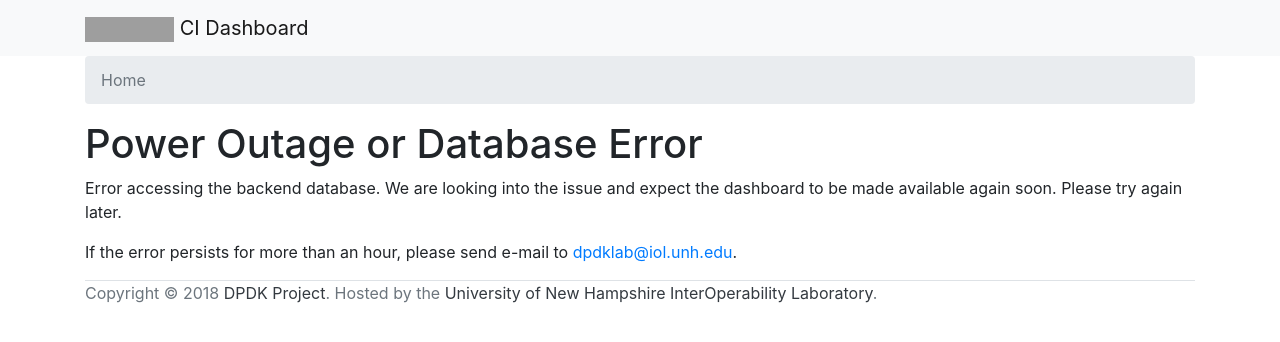
After one commit to zhoumin2/dpdk-ci-site, a Django app: template cisite/dashboard/templates/500.html in a window 1280 px wide. The commit adds this page. Shown: the top 342 px of the page. Run offline with Django 3.2, Linux system fonts and the light colour scheme; the template is opened without the code that fills it, so the values that code supplies are empty; parts of the project's set-up code (start-up, migrations or seed data) failed here and were passed over; some libraries are stand-ins or nearby versions; grey boxes are pictures that could not be loaded.

Commit message:
DPDKLAB-278: Add dashboard 500 Internal Server Error template
Add a template which renders a human-readable message that the backend
database is inaccessible. This template retains the navbar and footer
elements so that the user can still easily retry the request or access
the static links in the footer, but is otherwise static as required by
the default Django 500 error view.

```diff
--- a/cisite/cisite/settings_base.py
+++ b/cisite/cisite/settings_base.py
@@ -58,7 +58,9 @@ ROOT_URLCONF = 'cisite.urls'
 TEMPLATES = [
     {
         'BACKEND': 'django.template.backends.django.DjangoTemplates',
-        'DIRS': [],
+        'DIRS': [
+            BASE_DIR + '/templates/',
+        ],
         'APP_DIRS': True,
         'OPTIONS': {
             'context_processors': [
--- /dev/null
+++ b/cisite/dashboard/templates/500.html
@@ -0,0 +1,22 @@
+{% extends "base.html" %}
+
+{% comment %}
+This template does not receive any context information by design;
+everything in base.html that depends on any context item must be
+overriden in this template, or must be logically disabled when the
+item is not present.
+{% endcomment %}
+
+{% block navbar %}
+{% endblock %}
+
+{% block content %}
+    <h1>Power Outage or Database Error</h1>
+    <p>
+      Error accessing the backend database. We are looking into the issue and
+      expect the dashboard to be made available again soon. Please try again
+      later.
+    </p>
+    <p>If the error persists for more than an hour, please send e-mail to
+      <a href="mailto:dpdklab@iol.unh.edu">dpdklab@iol.unh.edu</a>.</p>
+{% endblock %}
--- a/cisite/dashboard/templates/base.html
+++ b/cisite/dashboard/templates/base.html
@@ -19,6 +19,7 @@
         <span class="navbar-toggler-icon"></span>
       </button>
 
+      {% block navbar %}
       <div class="collapse navbar-collapse" id="navbarSupportedContent">
         <ul class="navbar-nav ml-auto">
           {% if request.user.is_authenticated %}
@@ -38,6 +39,7 @@
           {% endif %}
         </ul>
       </div>
+      {% endblock %}
     </div>
   </nav>
 
```
